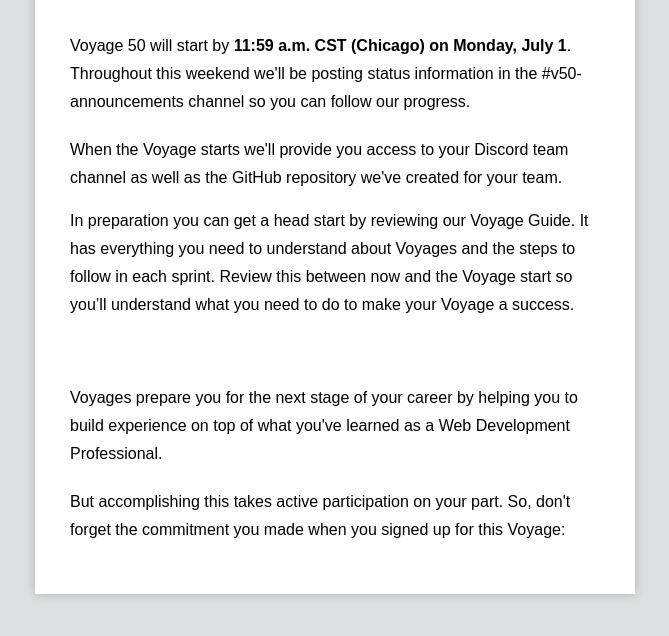
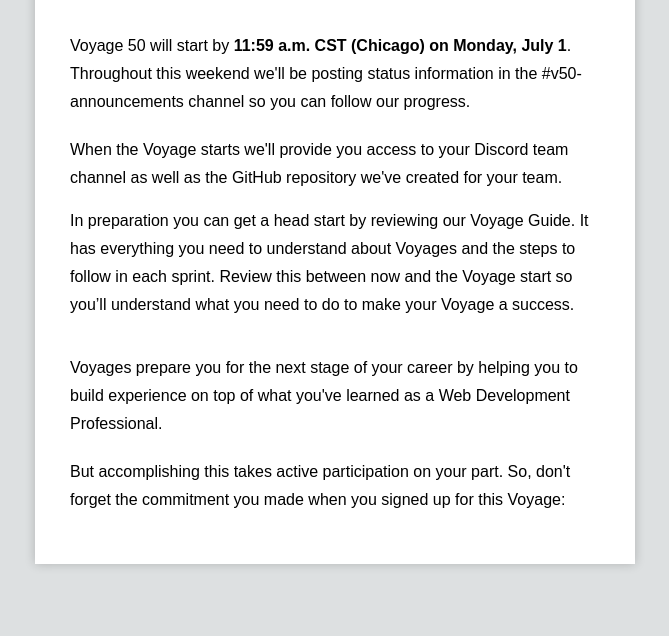
Before and after one commit to Valeriusdev/responsive-email11, a plain HTML site: page index.html in a window 1280 px wide. Shown: the part 126-762 px from the top of the page, without its empty margins (305-974 px from the left). Drawn offline with Linux system fonts and the light colour scheme.

Commit message:
update text content style

```diff
--- a/index.html
+++ b/index.html
@@ -162,7 +162,7 @@
                <td style="padding: 0;">
                   <table width="100%" style="border-spacing: 0;" role="presentation">
                      <tr>
-                        <td style="background-color: #ffffff; padding: 5px 30px 35px 25px; text-align: left;">
+                        <td style="background-color: #ffffff; padding: 5px 30px 5px 25px; text-align: left;">
                            <p style="margin: 10px; color:#000000; font-family:Arial,sans-serif; font-size:16px; line-height:28px">
                               Voyage 50 will start by <strong>11:59 a.m. CST (Chicago) on Monday, July 1</strong>. Throughout this weekend we'll be posting status information in the #v50-announcements channel so you can follow our progress.
                            </p>
```
